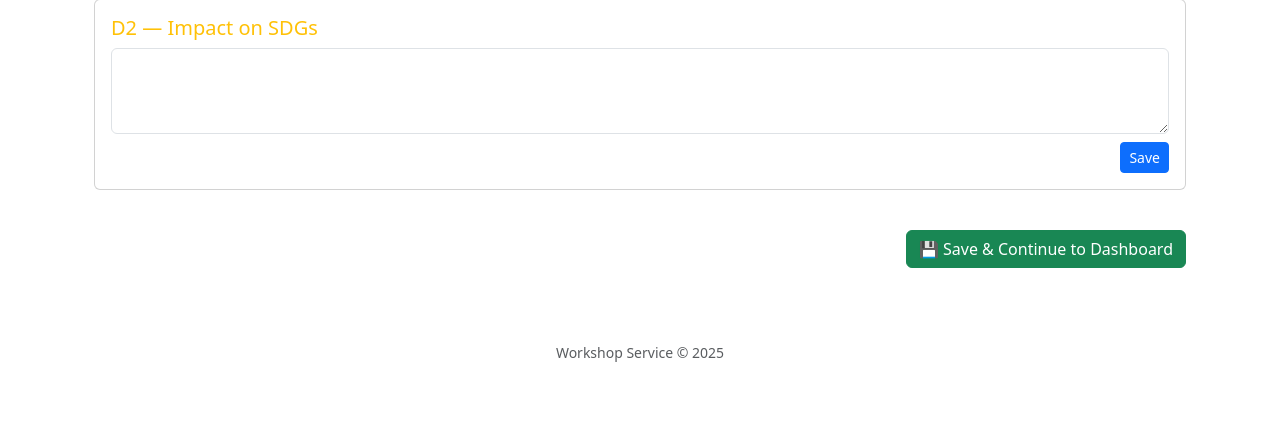
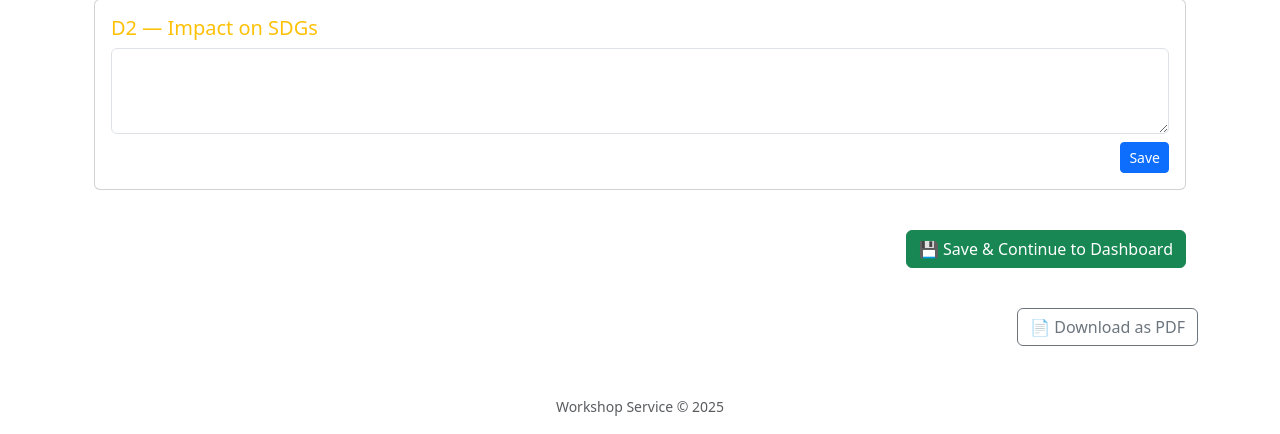
Before and after one commit to alireza-soleiman/LMS, a Django app: template workshops/templates/workshops/project_overview.html in a window 1280 px wide. Shown: the part 1020-1454 px from the top of the page. Before the commit the page ends 1382 px from the top, so only its background shows below. Run offline with Django 5.2, Linux system fonts and the light colour scheme; the template is opened without the code that fills it, so the values that code supplies are empty.

Commit message:
add download button

```diff
--- a/workshops/templates/workshops/project_overview.html
+++ b/workshops/templates/workshops/project_overview.html
@@ -76,6 +76,9 @@
     </button>
   </div>
 </div>
+<div class="text-end mt-3">
+  <button id="downloadOverview" class="btn btn-outline-secondary">📄 Download as PDF</button>
+</div>
 
 <script>
 document.addEventListener("DOMContentLoaded", () => {
```
